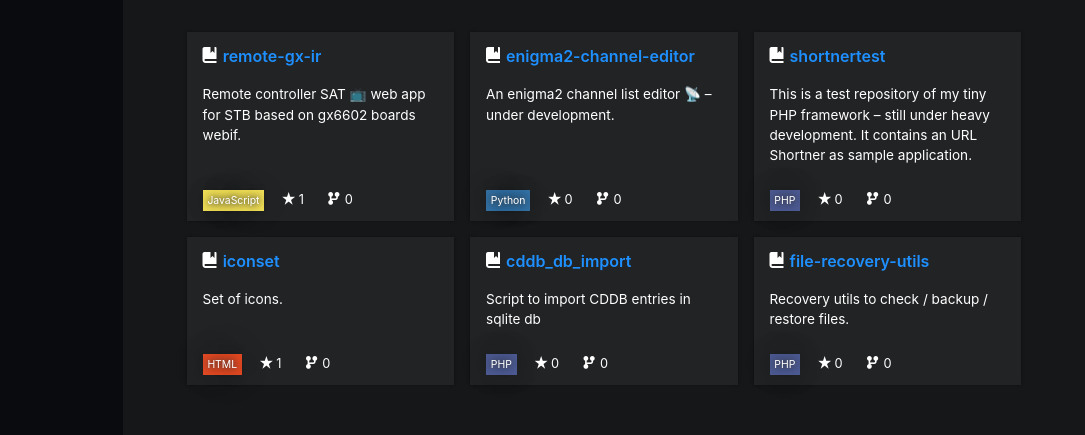
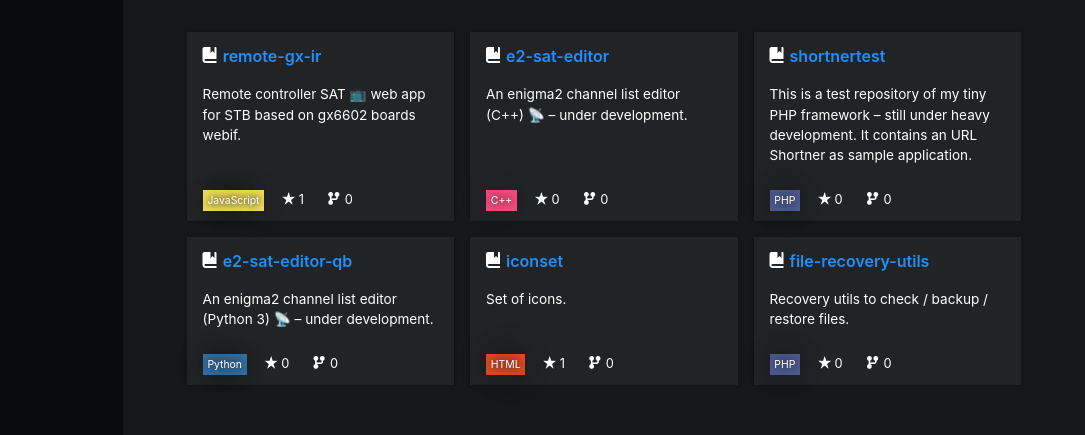
Before and after one commit to ctlcltd/ctlcltd.github.io, a website: page index.html in a window 1280 px wide. Shown: the part 199-634 px from the top of the page, 195-1280 px from the left. Drawn offline with Linux system fonts and the light colour scheme.

Commit message:
update pinned repos

```diff
--- a/config.json
+++ b/config.json
@@ -8,7 +8,7 @@
     "socials": true
   },
   "repos": {
-    "exclude": ["ctlcltd.github.io", "cfs-translatable", "custom-field-suite", "MooVES"]
+    "exclude": ["ctlcltd.github.io", "cfs-translatable", "custom-field-suite", "MooVES", "cddb_db_import"]
   },
   "socials": {
     "website": "https://loltgt.github.io"
--- a/index.html
+++ b/index.html
@@ -62,16 +62,16 @@
 <div class="card-head">
 <h3 class="card_title">
 <span class="icon icon-book"></span>
-<a class="card_link" href="https://github.com/ctlcltd/enigma2-channel-editor">enigma2-channel-editor</a>
+<a class="card_link" href="https://github.com/ctlcltd/e2-sat-editor">e2-sat-editor</a>
 </h3>
 </div>
 <div class="card-text">
-<p class="card_description">An enigma2 channel list editor 📡 – under development.</p>
+<p class="card_description">An enigma2 channel list editor (C++) 📡 – under development.</p>
 </div>
 <div class="card-foot">
-<span class="card_lang-code lang-code-python" style="background-color: #3572a5;">Python</span>
-<span class="card_stargazers"><a href="https://github.com/ctlcltd/enigma2-channel-editor/stargazers"><span class="icon icon-star"></span> 0</a></span>
-<span class="card_forks"><a href="https://github.com/ctlcltd/enigma2-channel-editor/network/members"><span class="icon icon-fork"></span> 0</a></span>
+<span class="card_lang-code lang-code-c-plus-plus" style="background-color: #f34b7d;">C++</span>
+<span class="card_stargazers"><a href="https://github.com/ctlcltd/e2-sat-editor/stargazers"><span class="icon icon-star"></span> 0</a></span>
+<span class="card_forks"><a href="https://github.com/ctlcltd/e2-sat-editor/network/members"><span class="icon icon-fork"></span> 0</a></span>
 </div>
 </div>
 <div class="card repo">
@@ -94,6 +94,22 @@
 <div class="card-head">
 <h3 class="card_title">
 <span class="icon icon-book"></span>
+<a class="card_link" href="https://github.com/ctlcltd/e2-sat-editor-qb">e2-sat-editor-qb</a>
+</h3>
+</div>
+<div class="card-text">
+<p class="card_description">An enigma2 channel list editor (Python 3) 📡 – under development.</p>
+</div>
+<div class="card-foot">
+<span class="card_lang-code lang-code-python" style="background-color: #3572a5;">Python</span>
+<span class="card_stargazers"><a href="https://github.com/ctlcltd/e2-sat-editor-qb/stargazers"><span class="icon icon-star"></span> 0</a></span>
+<span class="card_forks"><a href="https://github.com/ctlcltd/e2-sat-editor-qb/network/members"><span class="icon icon-fork"></span> 0</a></span>
+</div>
+</div>
+<div class="card repo">
+<div class="card-head">
+<h3 class="card_title">
+<span class="icon icon-book"></span>
 <a class="card_link" href="https://github.com/ctlcltd/iconset">iconset</a>
 </h3>
 </div>
@@ -104,22 +120,6 @@
 <span class="card_lang-code lang-code-html" style="background-color: #e34c26;">HTML</span>
 <span class="card_stargazers"><a href="https://github.com/ctlcltd/iconset/stargazers"><span class="icon icon-star"></span> 1</a></span>
 <span class="card_forks"><a href="https://github.com/ctlcltd/iconset/network/members"><span class="icon icon-fork"></span> 0</a></span>
-</div>
-</div>
-<div class="card repo">
-<div class="card-head">
-<h3 class="card_title">
-<span class="icon icon-book"></span>
-<a class="card_link" href="https://github.com/ctlcltd/cddb_db_import">cddb_db_import</a>
-</h3>
-</div>
-<div class="card-text">
-<p class="card_description">Script to import CDDB entries in sqlite db</p>
-</div>
-<div class="card-foot">
-<span class="card_lang-code lang-code-php" style="background-color: #4f5d95;">PHP</span>
-<span class="card_stargazers"><a href="https://github.com/ctlcltd/cddb_db_import/stargazers"><span class="icon icon-star"></span> 0</a></span>
-<span class="card_forks"><a href="https://github.com/ctlcltd/cddb_db_import/network/members"><span class="icon icon-fork"></span> 0</a></span>
 </div>
 </div>
 <div class="card repo">
@@ -168,7 +168,7 @@
 <span class="card_lang-code lang-code-php" style="background-color: #4f5d95;">PHP</span>
 <span class="card_link"><a href="https://gist.github.com/ac2f44b9c3bea1f0476b7c8f8c0b1760#file-image-bg-dominance-php">image-bg-dominance.php</a></span>
 </div>
-<span class="card_comments"><a href="https://gist.github.com/ac2f44b9c3bea1f0476b7c8f8c0b1760/comments"><span class="icon icon-chat"></span> 0</a></span>
+<span class="card_comments"><a href="https://gist.github.com/ac2f44b9c3bea1f0476b7c8f8c0b1760#comments"><span class="icon icon-chat"></span> 0</a></span>
 </div>
 </div>
 <div class="card gist">
@@ -186,7 +186,7 @@
 <span class="card_lang-code lang-code-markdown" style="background-color: #083fa1;">Markdown</span>
 <span class="card_link"><a href="https://gist.github.com/1fd7a58722c4e4351073#file-wordpress_low-quality-image-placeholders_lqip-md">wordpress_low-quality-image-placeholders_lqip.md</a></span>
 </div>
-<span class="card_comments"><a href="https://gist.github.com/1fd7a58722c4e4351073/comments"><span class="icon icon-chat"></span> 5</a></span>
+<span class="card_comments"><a href="https://gist.github.com/1fd7a58722c4e4351073#comments"><span class="icon icon-chat"></span> 5</a></span>
 </div>
 </div>
 <div class="card gist">
@@ -204,7 +204,7 @@
 <span class="card_lang-code lang-code-javascript" style="background-color: #f1e05a;">JavaScript</span>
 <span class="card_link"><a href="https://gist.github.com/21ee91114f7b389c995831c8c1aa5c02#file-wp_gutenberg_columns_css_framework_classnames-js">wp_gutenberg_columns_css_framework_classnames.js</a></span>
 </div>
-<span class="card_comments"><a href="https://gist.github.com/21ee91114f7b389c995831c8c1aa5c02/comments"><span class="icon icon-chat"></span> 0</a></span>
+<span class="card_comments"><a href="https://gist.github.com/21ee91114f7b389c995831c8c1aa5c02#comments"><span class="icon icon-chat"></span> 0</a></span>
 </div>
 </div>
 <div class="card gist">
@@ -222,7 +222,7 @@
 <span class="card_lang-code lang-code-html" style="background-color: #e34c26;">HTML</span>
 <span class="card_link"><a href="https://gist.github.com/b81b2138994be36dda02d427ec709c60#file-loop_trick_dailymotion-html">loop_trick_dailymotion.html</a></span>
 </div>
-<span class="card_comments"><a href="https://gist.github.com/b81b2138994be36dda02d427ec709c60/comments"><span class="icon icon-chat"></span> 0</a></span>
+<span class="card_comments"><a href="https://gist.github.com/b81b2138994be36dda02d427ec709c60#comments"><span class="icon icon-chat"></span> 0</a></span>
 </div>
 </div>
 </div>
```
